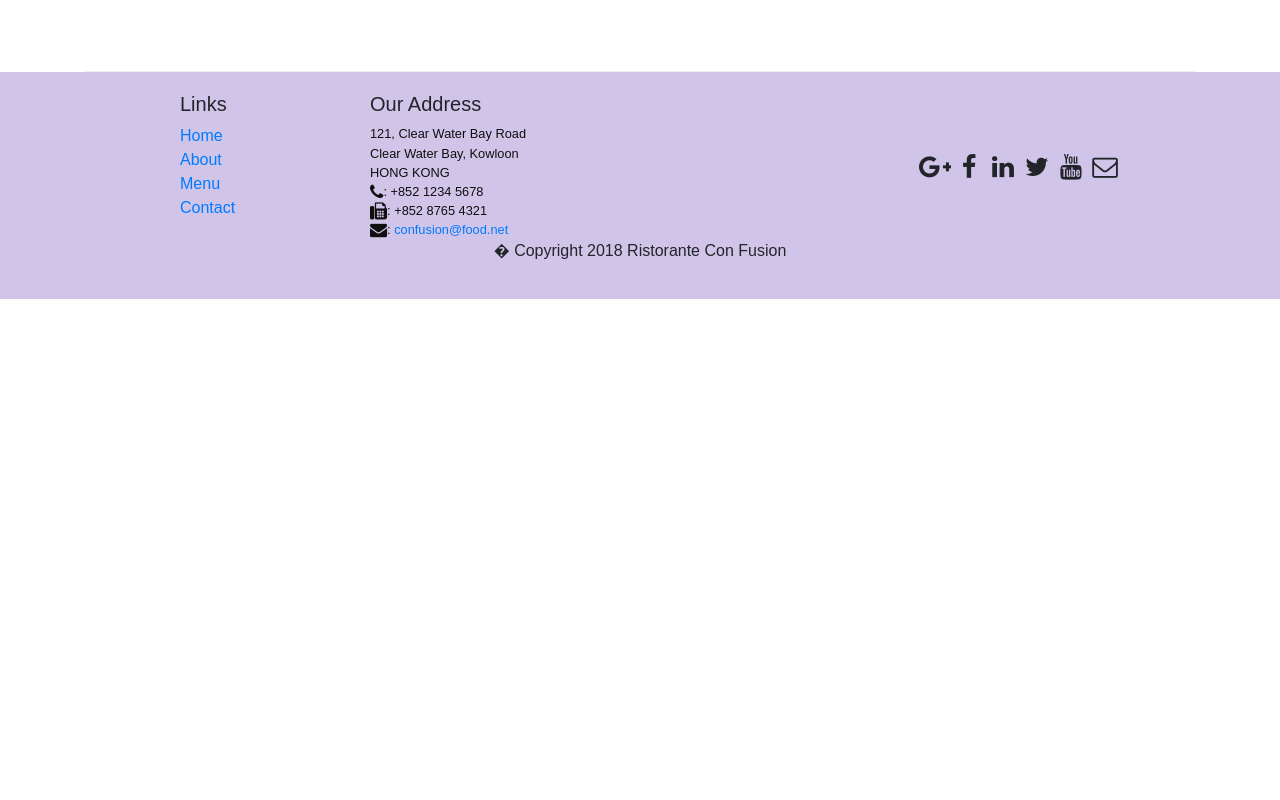
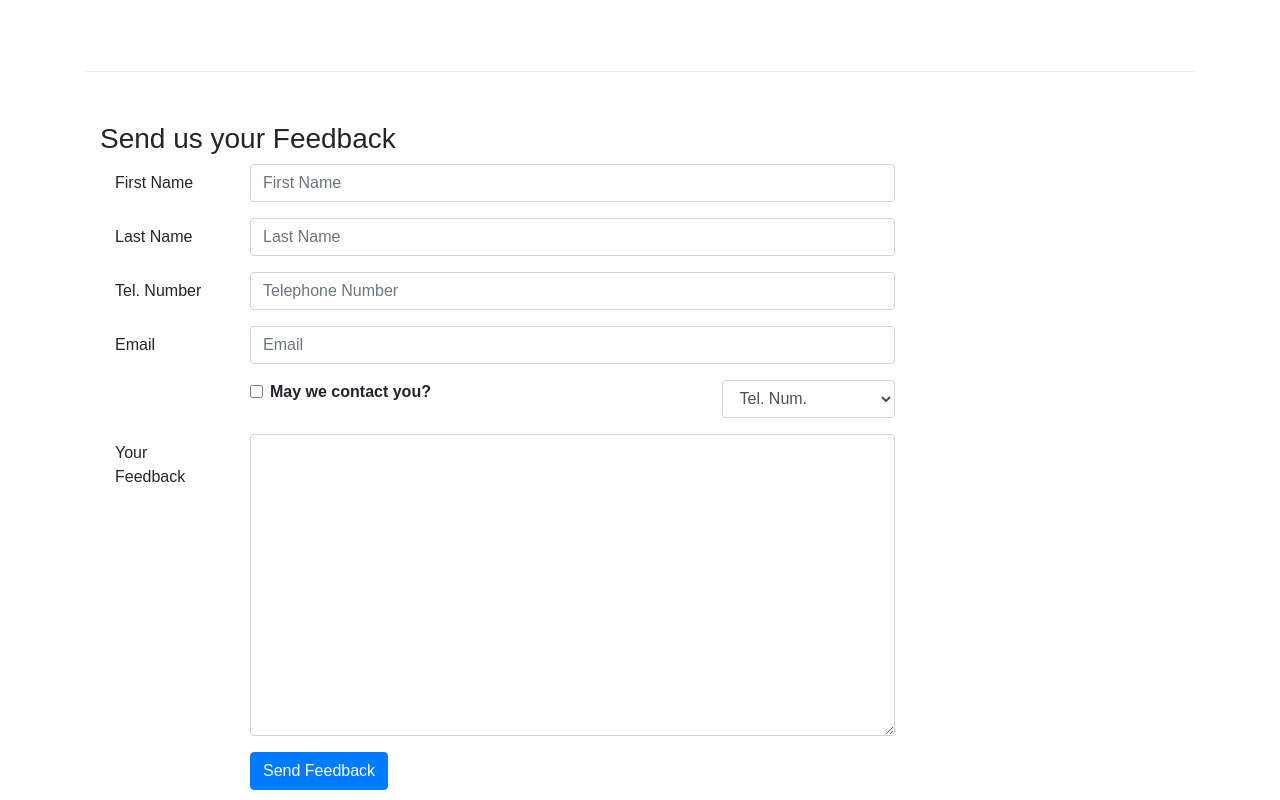
Before and after one commit to avilchezgr/coursera-app, a React (Create React App) app: page /contactus in a window 1280 px wide. Shown: the part 800-1600 px from the top of the page. Before the commit the page ends 1099 px from the top, so only its background shows below. Built offline with nearby package versions, Linux system fonts and the light colour scheme.

Commit message:
Controlled Forms

```diff
--- a/src/components/ContactComponent.js
+++ b/src/components/ContactComponent.js
@@ -1,8 +1,41 @@
-import React from 'react';
-import {Breadcrumb, BreadcrumbItem} from 'reactstrap';
+import React,{Component} from 'react';
+import {Breadcrumb, BreadcrumbItem, Button,Form, FormGroup, Label, Input, Col} from 'reactstrap';
 import {Link} from 'react-router-dom';
-const Contact = () =>{
-	return(
+
+//Ive upgraded this from a function component to a class component so that Ill make a controlled form
+class Contact extends Component{
+	constructor(props){
+		super(props);
+		this.state = {
+			firstname: '',
+			lastname: '',
+			telnum: '',
+			email: '',
+			agree: false,
+			contactType: 'Tel.',
+			message: ''
+		}
+		this.handleSubmit = this.handleSubmit.bind(this);
+		this.handleInputChange = this.handleInputChange.bind(this);
+	}
+
+	handleInputChange(event){
+		const target = event.target;
+		const value = target.type === 'checkbox' ? target.checked : target.value;
+		/***if the target is a check the value is retrieved from the target.checked and if its not the value is retrieved from the target.value ***/
+
+		const name = target.name; /**the names of the inputs must be the same as the state variables above*/
+		this.setState({[name]:value});/***Square brackets!! to refer to an element of the state object***/
+
+	}
+	handleSubmit(event){
+		console.log("Current state is: " + JSON.stringify(this.state));
+		alert("Current state is: " + JSON.stringify(this.state));
+		event.preventDefault();
+	}
+
+	render(){
+		return(
         <div className="container">
 			<div className="row">
 				<Breadcrumb>
@@ -41,8 +74,98 @@
                     </div>
                 </div>
             </div>
+			<div className="row row-content">
+				<div className="col-12">
+					<h3>Send us your Feedback</h3>
+					<div className="col-12 col-md-9">
+						<Form onSubmit={this.handleSubmit}>
+							<FormGroup row>
+								<Label htmlFor="firstname" md={2}>First Name</Label>
+								<Col md={10}>
+									<Input type="text" id="firstname" name="firstname"
+										placeholder="First Name"
+										value={this.state.firstname}
+										onChange={this.handleInputChange}/>
+
+								</Col>
+							</FormGroup>
+							<FormGroup row>
+								<Label htmlFor="lastname" md={2}>Last Name</Label>
+								<Col md={10}>
+									<Input type="text" id="lastname" name="lastname"
+										placeholder="Last Name"
+										value={this.state.lastname}
+										onChange={this.handleInputChange}/>
+
+								</Col>
+							</FormGroup>
+							<FormGroup row>
+								<Label htmlFor="telnum" md={2}>Tel. Number</Label>
+								<Col md={10}>
+									<Input type="text" id="telnum" name="telnum"
+										placeholder="Telephone Number"
+										value={this.state.telnum}
+										onChange={this.handleInputChange}/>
+
+								</Col>
+							</FormGroup>
+							<FormGroup row>
+								<Label htmlFor="email" md={2}>Email</Label>
+								<Col md={10}>
+									<Input type="text" id="email" name="email"
+										placeholder="Email"
+										value={this.state.email}
+										onChange={this.handleInputChange}/>
+
+								</Col>
+							</FormGroup>
+							<FormGroup row>
+								<Col md={{size: 6, offset: 2}}>
+									<FormGroup check>
+										<Label check>
+											<Input type="checkbox" name="agree" checked={this.state.agree} onChange={this.handleInputChange} /> {' '}
+											<strong>May we contact you?</strong>
+										</Label>
+									</FormGroup>
+								</Col>
+								<Col md={{size: 3, offset: 1}}>
+									<Input type="select" name="contacType"
+										onChange={this.handleInputChange}
+										value={this.state.contactType}>
+										<option>Tel. Num.</option>
+										<option>Email</option>
+									</Input>
+								</Col>
+							</FormGroup>
+							<FormGroup row>
+								<Label htmlFor="message" md={2}>Your Feedback</Label>
+								<Col md={10}>
+									<Input type="textarea" id="message" name="message"
+										onChange={this.handleInputChange}
+										rows="12"
+										value={this.state.message} />
+
+								</Col>
+							</FormGroup>
+
+							<FormGroup row>
+								<Col md={{size:10, offset:2}}>
+									<Button type="submit" color="primary">
+										Send Feedback
+									</Button>
+								</Col>
+							</FormGroup>
+						</Form>
+					</div>
+				</div>
+
+			</div>
+
+
         </div>
     );
+
+	}
 }
 
 export default Contact;
```
